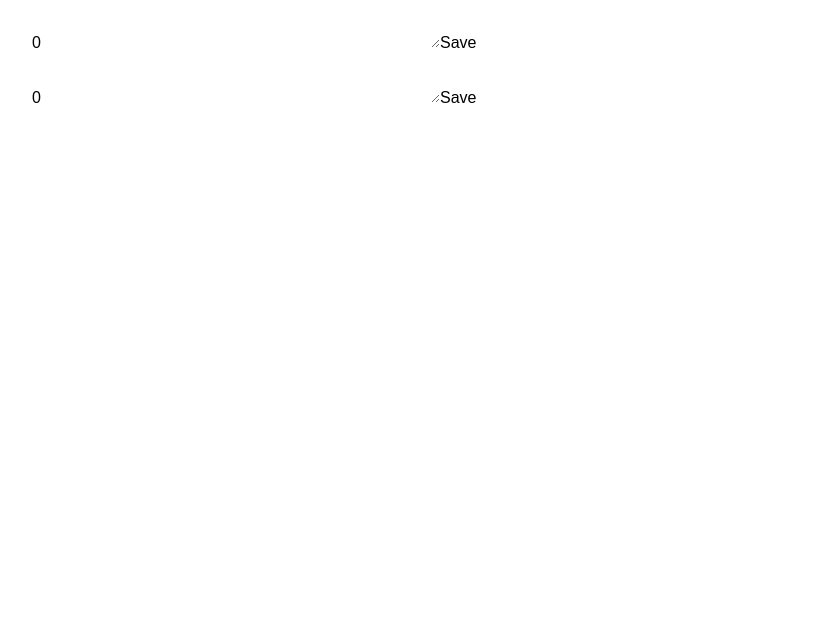
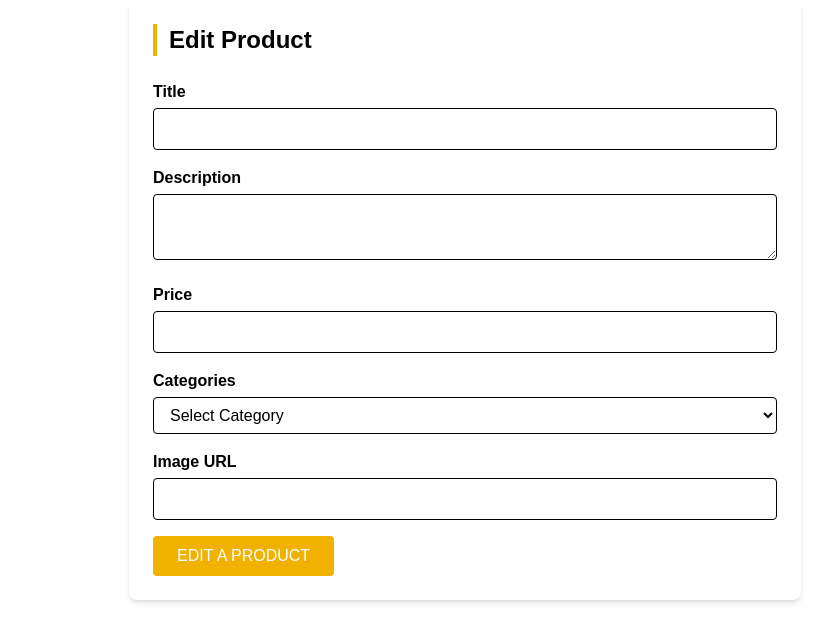
Before and after one commit to YahyaElKenani/CRUD-OPERATIONS, a React (Vite) app: page /products/edit/1 in a window 1280 px wide. Shown: the top 642 px of the page, without its empty margins (175-1006 px from the left). Built offline with nearby package versions, Linux system fonts and the light colour scheme; no server answers.

Commit message:
editproduct

```diff
--- a/src/App.jsx
+++ b/src/App.jsx
@@ -27,7 +27,7 @@ export default function App() {
             />
 
             <Route
-              path="login"
+              path=""
               element={
                 <AnimationPage>
                   <LogIn />
--- a/src/Components/EditProduct/EditPRODUCT.jsx
+++ b/src/Components/EditProduct/EditPRODUCT.jsx
@@ -1,52 +1,117 @@
 import { useContext, useState, useEffect } from "react";
-import { UsersContext } from '../../Context/UsersProvider';
-function EditProduct({ productId }) {
+import { useParams } from "react-router-dom";
+import { UsersContext } from "../../Context/UsersProvider";
+
+function EditProduct() {
+  const { id } = useParams(); // جلب الـ id من الـ URL
   const { updateProduct } = useContext(UsersContext);
+
   const [formData, setFormData] = useState({
     title: "",
-    price: 0,
     description: "",
+    price: "",
+    category: "",
+    image: "",
   });
 
   useEffect(() => {
     const getProduct = async () => {
-      const res = await fetch(`https://api.escuelajs.co/api/v1/products/${productId}`);
+      const res = await fetch(`https://api.escuelajs.co/api/v1/products/${id}`);
       const data = await res.json();
       setFormData({
         title: data.title,
+        description: data.description,
         price: data.price,
-        description: data.description,
+        category: data.category?.name || "",
+        image: data.images?.[0] || "",
       });
     };
     getProduct();
-  }, [productId]);
+  }, [id]);
 
   const handleSubmit = async (e) => {
     e.preventDefault();
-    await updateProduct(productId, formData);
+    await updateProduct(id, formData);
     alert("Product updated successfully!");
   };
 
   return (
-    <form onSubmit={handleSubmit}>
+    <div className="max-w-2xl mx-auto bg-white shadow-md rounded-lg p-6">
+      <h2 className="text-2xl font-bold mb-6 border-l-4 border-yellow-500 pl-3">
+        Edit Product
+      </h2>
+      <form onSubmit={handleSubmit} className="space-y-4">
+        {/* Title */}
+        <div>
+          <label className="block font-semibold mb-1">Title</label>
           <input
             type="text"
+            className="w-full border rounded px-3 py-2"
             value={formData.title}
             onChange={(e) => setFormData({ ...formData, title: e.target.value })}
           />
-      <input
-        type="number"
-        value={formData.price}
-        onChange={(e) => setFormData({ ...formData, price: e.target.value })}
-      />
+        </div>
+
+        {/* Description */}
+        <div>
+          <label className="block font-semibold mb-1">Description</label>
           <textarea
+            className="w-full border rounded px-3 py-2"
             value={formData.description}
             onChange={(e) =>
               setFormData({ ...formData, description: e.target.value })
             }
           ></textarea>
-      <button type="submit">Save</button>
+        </div>
+
+        {/* Price */}
+        <div>
+          <label className="block font-semibold mb-1">Price</label>
+          <input
+            type="number"
+            className="w-full border rounded px-3 py-2"
+            value={formData.price}
+            onChange={(e) => setFormData({ ...formData, price: e.target.value })}
+          />
+        </div>
+
+        {/* Categories */}
+        <div>
+          <label className="block font-semibold mb-1">Categories</label>
+          <select
+            className="w-full border rounded px-3 py-2"
+            value={formData.category}
+            onChange={(e) =>
+              setFormData({ ...formData, category: e.target.value })
+            }
+          >
+            <option value="">Select Category</option>
+            <option value="Clothes">Clothes</option>
+            <option value="Shoes">Shoes</option>
+            <option value="Electronics">Electronics</option>
+          </select>
+        </div>
+
+        {/* Image URL */}
+        <div>
+          <label className="block font-semibold mb-1">Image URL</label>
+          <input
+            type="text"
+            className="w-full border rounded px-3 py-2"
+            value={formData.image}
+            onChange={(e) => setFormData({ ...formData, image: e.target.value })}
+          />
+        </div>
+
+        {/* Submit */}
+        <button
+          type="submit"
+          className="bg-yellow-500 hover:bg-yellow-600 text-white px-6 py-2 rounded"
+        >
+          EDIT A PRODUCT
+        </button>
       </form>
+    </div>
   );
 }
 
--- a/src/Components/Form.jsx
+++ b/src/Components/Form.jsx
@@ -37,7 +37,7 @@ export default function Form({type}) {
                     const success = await signUp(newAccount);
                     if (success === true) {
                         showToast("SUCCESS", "Signed up successfully");
-                        // navigate('/homepage'); => osama
+                         navigate('/home');
                     } else {
                         showToast("ERROR", "Sign up failed");
                     }
@@ -46,7 +46,7 @@ export default function Form({type}) {
                 const isValid = await validateData({type: 'LOG_IN', name: '', email: newAccount.email, password: newAccount.password, confirmPassword: ''})
                 if (isValid) {
                     showToast("SUCCESS", "logged in");
-                    // navigate('/homepage'); => osama
+                     navigate('/home');
                 } else {
                     showToast('ERROR', 'Error logging in');
                 }
--- a/src/Components/Layout.jsx
+++ b/src/Components/Layout.jsx
@@ -1,10 +1,10 @@
 import { Outlet } from "react-router-dom";
-import EditProduct from "./EditProduct/EditPRODUCT";
+
 const Layout = () => {
   return (
     <div>
       <Outlet />
-      <EditProduct/>
+
     </div>
   );
 };
```
Lines whose indentation alone changed are shown as unchanged.
